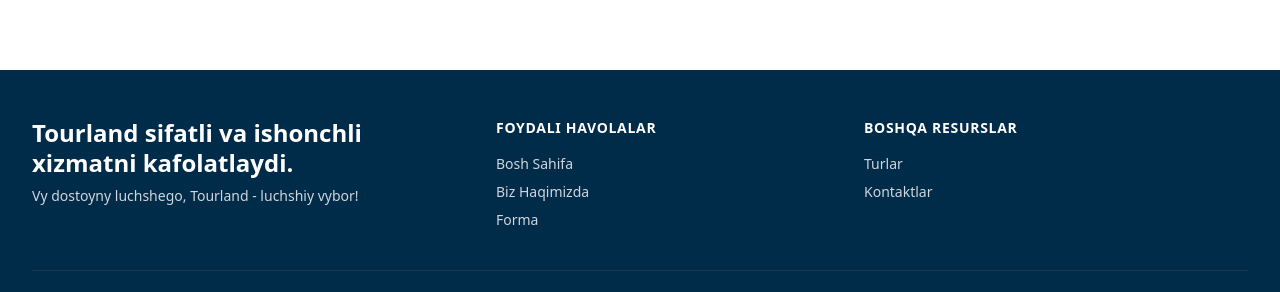
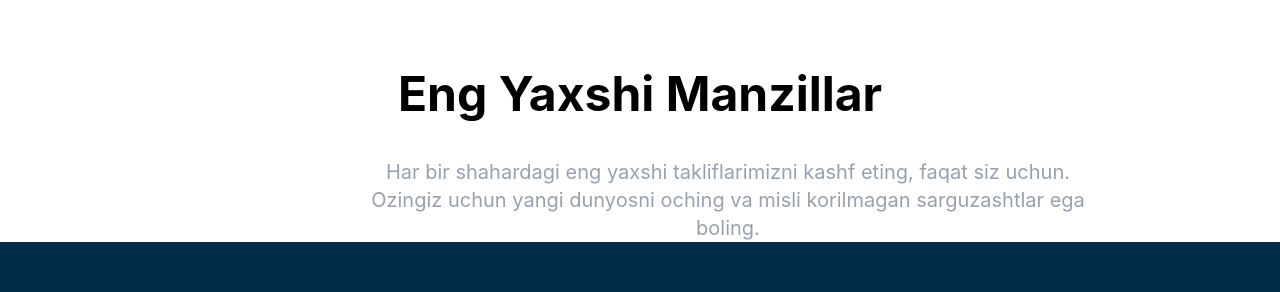
Before and after one commit to fg325609-beep/Tour-Land, a Next.js app: page / in a window 1280 px wide. Shown: the part 5149-5441 px from the top of the page. Built offline with nearby package versions, Linux system fonts and the light colour scheme.

Commit message:
location bo'limi

```diff
--- /dev/null
+++ b/src/app/companents/locations/location.jsx
@@ -0,0 +1,19 @@
+import React from 'react'
+
+const location = () => {
+  return (
+    <>
+       <p className='text-black text-5xl font-bold text-center'>
+       Eng Yaxshi Manzillar
+       </p>
+       <p className='text-gray-400 w-180 text-center ml-92 mt-10 text-xl'>Har bir shahardagi eng yaxshi takliflarimizni kashf eting, faqat siz uchun. Ozingiz uchun yangi dunyosni oching va misli korilmagan sarguzashtlar ega boling.</p>
+
+       <div>
+
+       </div>
+    </>
+
+  )
+}
+
+export default location
--- a/src/app/page.js
+++ b/src/app/page.js
@@ -4,15 +4,16 @@ import Travels from './companents/Travels/Travels'
 import Offer from './companents/Offer/Offer'
 import Tickets from './companents/Tickets/Tickets'
 import Interesting from './companents/Interesting/Interesting'
+import Location from "../app/companents/locations/location"
 const Home = () => {
   return (
     <>
-
     <Hero/>
     <Travels/>
     <Offer/>
     <Tickets/>
     <Interesting/>
+    <Location/>
     </>
   )
 }
```
Also changed, not shown: package.json (+5 -2 lines), 1 other file (tests, documents, lock files or other folders).
